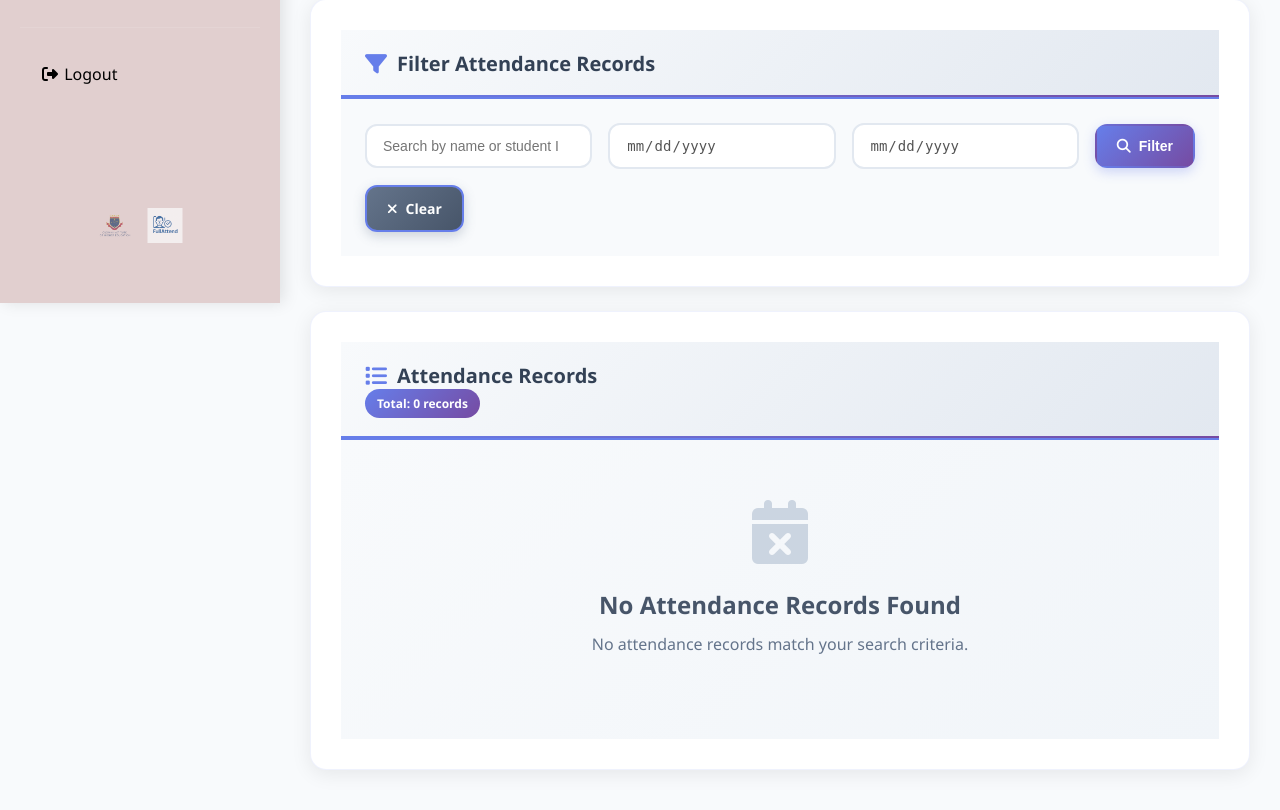
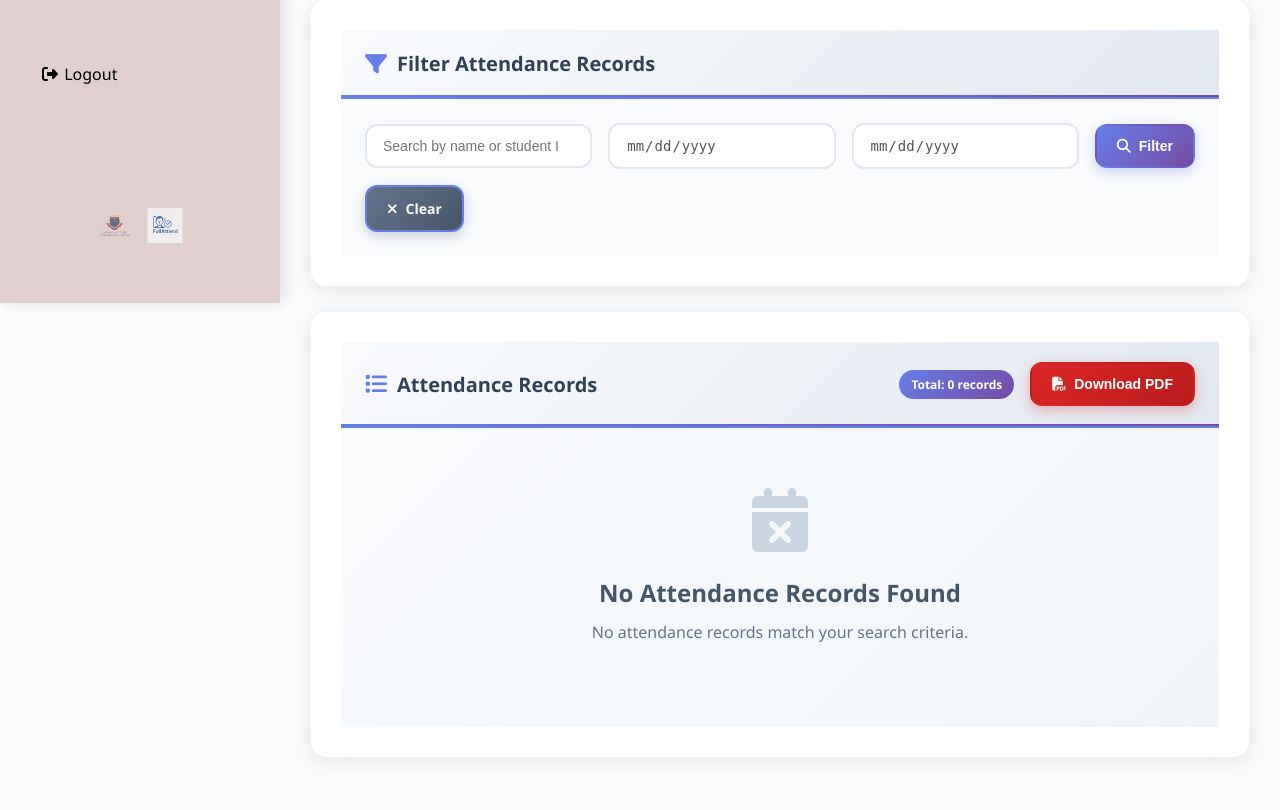
Before and after one commit to Arbinda111/Facial-Recognition-Attendance, a PHP site: page /student/my_attendance.php in a window 1280 px wide. Shown: the part 497-1307 px from the top of the page. After the commit the page ends 1139 px from the top, so only its background shows below. Run offline with PHP 8.4, Linux system fonts and the light colour scheme; a user stored in the database is signed in; data comes from the database, SQL or seed files in the repository; some libraries are stand-ins or nearby versions.

Commit message:
Add files via upload

```diff
--- a/student/my_attendance.php
+++ b/student/my_attendance.php
@@ -101,6 +101,8 @@ $attendance_records = $stmt->fetchAll();
   <title>My Attendance - FullAttend</title>
   <link rel="stylesheet" href="student_styles.css">
   <link rel="stylesheet" href="https://cdnjs.cloudflare.com/ajax/libs/font-awesome/6.4.0/css/all.min.css">
+  <script src="https://cdnjs.cloudflare.com/ajax/libs/jspdf/2.5.1/jspdf.umd.min.js"></script>
+  <script src="https://cdnjs.cloudflare.com/ajax/libs/jspdf-autotable/3.5.31/jspdf.plugin.autotable.min.js"></script>
 </head>
 <body class="student-portal">
   <div class="dashboard">
@@ -236,11 +238,16 @@ $attendance_records = $stmt->fetchAll();
       <section class="dashboard-card">
         <div class="card-header">
           <h2><i class="fas fa-list"></i> Attendance Records</h2>
-          <div class="summary-info">
-            <span class="record-count">Total: <?php echo $total_records; ?> records</span>
-            <?php if ($total_records_filtered != $total_records): ?>
-              <span class="filtered-count">(Showing <?php echo $total_records_filtered; ?> filtered)</span>
-            <?php endif; ?>
+          <div class="header-right">
+            <div class="summary-info">
+              <span class="record-count">Total: <?php echo $total_records; ?> records</span>
+              <?php if ($total_records_filtered != $total_records): ?>
+                <span class="filtered-count">(Showing <?php echo $total_records_filtered; ?> filtered)</span>
+              <?php endif; ?>
+            </div>
+            <button onclick="downloadPDF()" class="btn primary pdf-btn">
+              <i class="fas fa-file-pdf"></i> Download PDF
+            </button>
           </div>
         </div>
         <?php if (empty($attendance_records)): ?>
@@ -402,6 +409,11 @@ $attendance_records = $stmt->fetchAll();
       padding: 20px 24px;
       border-bottom: 2px solid #667eea;
       position: relative;
+      display: flex;
+      justify-content: space-between;
+      align-items: center;
+      flex-wrap: wrap;
+      gap: 16px;
     }
 
     .card-header::after {
@@ -427,6 +439,13 @@ $attendance_records = $stmt->fetchAll();
     .card-header h2 i {
       color: #667eea;
       font-size: 22px;
+    }
+
+    .header-right {
+      display: flex;
+      align-items: center;
+      gap: 16px;
+      flex-wrap: wrap;
     }
 
     /* Enhanced Toolbar/Filter Styling */
@@ -492,6 +511,17 @@ $attendance_records = $stmt->fetchAll();
     .btn.secondary:hover {
       transform: translateY(-2px);
       box-shadow: 0 6px 20px rgba(100, 116, 139, 0.4);
+    }
+
+    .btn.pdf-btn {
+      background: linear-gradient(135deg, #dc2626, #b91c1c);
+      color: white;
+      box-shadow: 0 4px 12px rgba(220, 38, 38, 0.3);
+    }
+
+    .btn.pdf-btn:hover {
+      transform: translateY(-2px);
+      box-shadow: 0 6px 20px rgba(220, 38, 38, 0.4);
     }
 
     /* Enhanced Table Styling */
@@ -676,7 +706,115 @@ $attendance_records = $stmt->fetchAll();
       .attendance-table td {
         padding: 12px 8px;
       }
+
+      .card-header {
+        flex-direction: column;
+        align-items: flex-start;
+      }
+
+      .header-right {
+        width: 100%;
+        justify-content: space-between;
+      }
+
+      .summary-info {
+        flex-direction: column;
+        gap: 8px;
+      }
     }
   </style>
+
+  <script>
+    function downloadPDF() {
+      const { jsPDF } = window.jspdf;
+      const doc = new jsPDF();
+
+      // Get student information from PHP
+      const studentName = "<?php echo addslashes($student_name); ?>";
+      const studentId = "<?php echo addslashes($_SESSION['student_id']); ?>";
+      const currentDate = new Date().toLocaleDateString('en-US', {
+        year: 'numeric',
+        month: 'long',
+        day: 'numeric'
+      });
+
+      // Set document properties
+      doc.setProperties({
+        title: `Attendance Report - ${studentName}`,
+        subject: 'Student Attendance Records',
+        author: 'FullAttend System',
+        creator: 'FullAttend System'
+      });
+
+      // Header
+      doc.setFontSize(20);
+      doc.setFont(undefined, 'bold');
+      doc.text('ATTENDANCE REPORT', 105, 20, { align: 'center' });
+
+      // Student Information
+      doc.setFontSize(12);
+      doc.setFont(undefined, 'normal');
+      doc.text(`Student: ${studentName}`, 20, 40);
+      doc.text(`Student ID: ${studentId}`, 20, 50);
+      doc.text(`Report Generated: ${currentDate}`, 20, 60);
+
+      // Get table data
+      const tableData = [];
+      const table = document.getElementById('attTable');
+
+      if (table) {
+        const rows = table.getElementsByTagName('tbody')[0].getElementsByTagName('tr');
+
+        for (let i = 0; i < rows.length; i++) {
+          const row = rows[i];
+          const cells = row.getElementsByTagName('td');
+
+          if (cells.length >= 4) {
+            tableData.push([
+              cells[0].textContent.trim(), // Student ID
+              cells[1].textContent.trim(), // Name
+              'Present', // Status (simplified)
+              'Face Recognition' // Source (simplified)
+            ]);
+          }
+        }
+      }
+
+      // Add table
+      if (tableData.length > 0) {
+        doc.autoTable({
+          head: [['Student ID', 'Name', 'Status', 'Source']],
+          body: tableData,
+          startY: 80,
+          styles: {
+            fontSize: 10,
+            cellPadding: 5,
+          },
+          headStyles: {
+            fillColor: [102, 126, 234],
+            textColor: 255,
+            fontStyle: 'bold'
+          },
+          alternateRowStyles: {
+            fillColor: [245, 247, 250]
+          },
+          margin: { top: 80, left: 20, right: 20 }
+        });
+      } else {
+        doc.setFontSize(14);
+        doc.text('No attendance records found.', 105, 100, { align: 'center' });
+      }
+
+      // Footer
+      const pageHeight = doc.internal.pageSize.height;
+      doc.setFontSize(8);
+      doc.setTextColor(128);
+      doc.text('Generated by FullAttend System', 105, pageHeight - 20, { align: 'center' });
+      doc.text(`Report Date: ${currentDate}`, 105, pageHeight - 12, { align: 'center' });
+
+      // Save the PDF
+      doc.save(`Attendance_Report_${studentId}_${new Date().toISOString().split('T')[0]}.pdf`);
+    }
+  </script>
 </body>
 </html>
```
